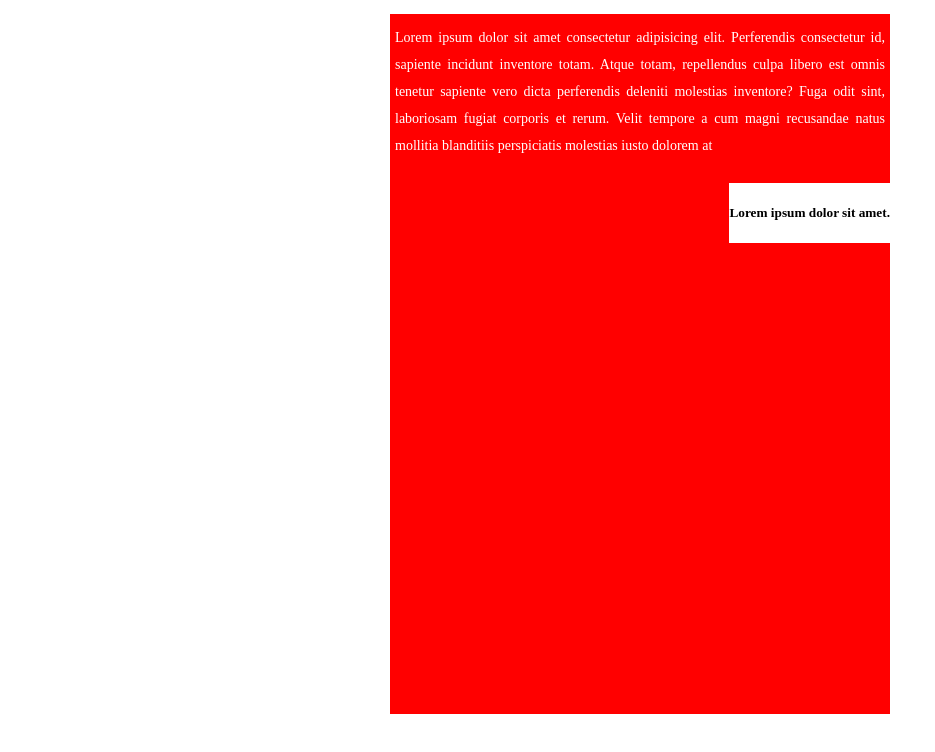
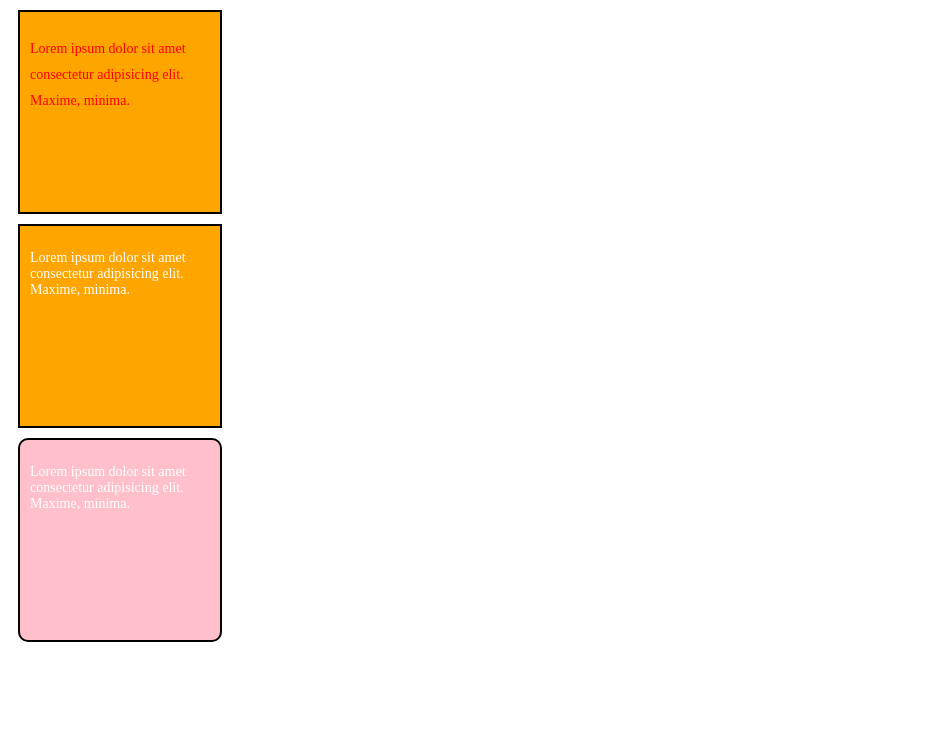
Before and after one commit to kabir48/cssclass, a plain HTML site: page index.html in a window 1280 px wide. Shown: the whole page, without its empty margins (0-935 px from the left). Drawn offline with Linux system fonts and the light colour scheme.

Commit message:
two file modified

```diff
--- a/css/style.css
+++ b/css/style.css
@@ -1,4 +1,4 @@
-.about {
+/* .about {
 
     background: red;
     height: 700px;
@@ -6,16 +6,58 @@
     text-align: justify;
     margin: auto;
 
-}
+} */
 
-.about p {
+/* .about p {
     font-size: 14px;
     color: white;
     padding: 10px 5px;
     line-height: 27px;
+} */
+
+/* .about .about_child {
+    background: white;
+    float: right;
+} */
+
+/* .bangla h3 {
+    color: green;
+    font-size: 20px;
 }
 
-.about .about_child {
-    background: white;
-    float: right;
+.bangla span {
+    color: red;
+    font-size: 15px;
+} */
+
+.about,
+.bangla,
+.banner {
+
+    height: 200px;
+    width: 200px;
+    border: 2px solid #000;
+    background-color: orange;
+    margin: 10px;
 }
+
+.banner_two {
+    background-color: pink !important;
+    /* border-radius: 50%; */
+    border-radius: 10px;
+}
+
+.about p,
+.bangla p,
+.banner p {
+
+    font-size: 14px;
+    color: #fff;
+    padding: 10px;
+
+}
+
+.about p {
+    color: red !important;
+    line-height: 26px;
+}
--- a/index.html
+++ b/index.html
@@ -8,11 +8,15 @@
 </head>
 <body>
 	<div class="about">
-		<p>Lorem ipsum dolor sit amet consectetur adipisicing elit. Perferendis consectetur id, sapiente incidunt inventore totam. Atque totam, repellendus culpa libero est omnis tenetur sapiente vero dicta perferendis deleniti molestias inventore? Fuga odit sint, laboriosam fugiat corporis et rerum. Velit tempore a cum magni recusandae natus mollitia blanditiis perspiciatis molestias iusto dolorem at</p>
-		<div class="about_child">
-			<h5>Lorem ipsum dolor sit amet.</h5>
-		</div>
+		<p>Lorem ipsum dolor sit amet consectetur adipisicing elit. Maxime, minima.</p>
+	</div>
 
+	<div class="bangla">
+		<p>Lorem ipsum dolor sit amet consectetur adipisicing elit. Maxime, minima.</p>
+	</div>
+
+	<div class="banner banner_two">
+		<p>Lorem ipsum dolor sit amet consectetur adipisicing elit. Maxime, minima.</p>
 	</div>
 </body>
 </html>
```
